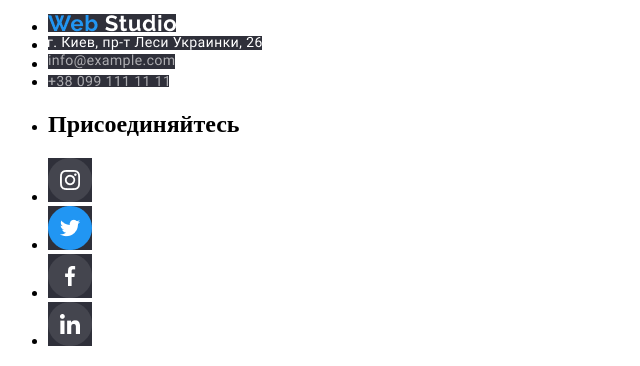
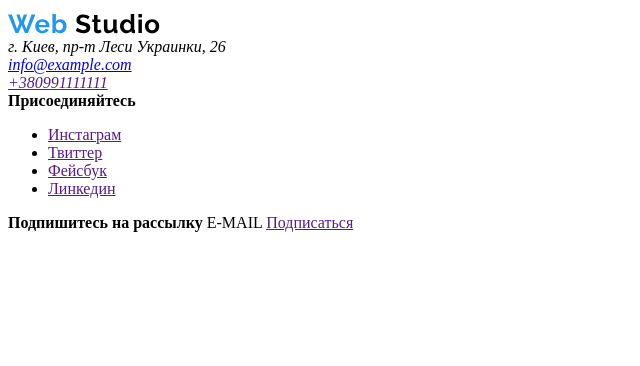
Before and after one commit to Yevgeniy1985/goit-markup-hw-01, a plain HTML site: page index.html in a window 1280 px wide. Shown: the part 4540-4906 px from the top of the page, without its empty margins (0-640 px from the left). After the commit the page ends 4780 px from the top, so only its background shows below. Drawn offline with Linux system fonts and the light colour scheme.

Commit message:
Изменения в "Футтер"

```diff
--- a/index.html
+++ b/index.html
@@ -159,23 +159,34 @@
             </ul>
         </section>
 
+    <!--Футтер-->
         <footer>
-            <ul>
-                <li><a href=""><img src="./images/WebStudio1.png" alt=""></a></li>
-                <li><img src="./images/г.Киев,пр-тЛесиУкраинки,26.png" alt=""></li>
-                <li><a href=""><img src="./images/info@example.com.png" alt=""></a></li>
-                <li><img src="./images/+380991111111.png" alt=""></li>
+            <div>
+                <a href="./index.html">
+                <img src="./images/WebStudio.svg" alt="Логотип компании"></a>
+             <address>
+                г. Киев, пр-т Леси Украинки, 26<br/>
+                <a href="mailto:info@example.com">info@example.com</a><br/>
+                <a href="">+380991111111</a><br/>
+             </address>
+            </div>
 
+            <div>
+             <b>Присоединяйтесь</b>
+              <ul>
+                <li><a href="" aria-label="Ссылка на Инстаграм">Инстаграм</a></li>
+                <li><a href="" aria-label="Ссылка на Твиттер">Твиттер</a></li>
+                <li><a href="" aria-label="Ссылка на Фейсбук">Фейсбук</a></li>
+                <li><a href="" aria-label="Ссылка на Линкедин">Линкедин</a></li>
+              </ul>
+             </div>
 
-            </ul>
+            <div>
+                <b>Подпишитесь на рассылку</b>
+                E-MAIL
+                <a href="">Подписаться</a>
+            </div>
 
-            <ul>
-                <li><h2>Присоединяйтесь</h2></li>
-                <li><img src="./images/Ellipse.png" alt=""></li>
-                <li><img src="./images/Ellipse1.png" alt=""></li>
-                <li><img src="./images/Ellipse2.png" alt=""></li>
-                <li><img src="./images/Ellipse3.png" alt=""></li>
-            </ul>
         </footer>
 
 
```
